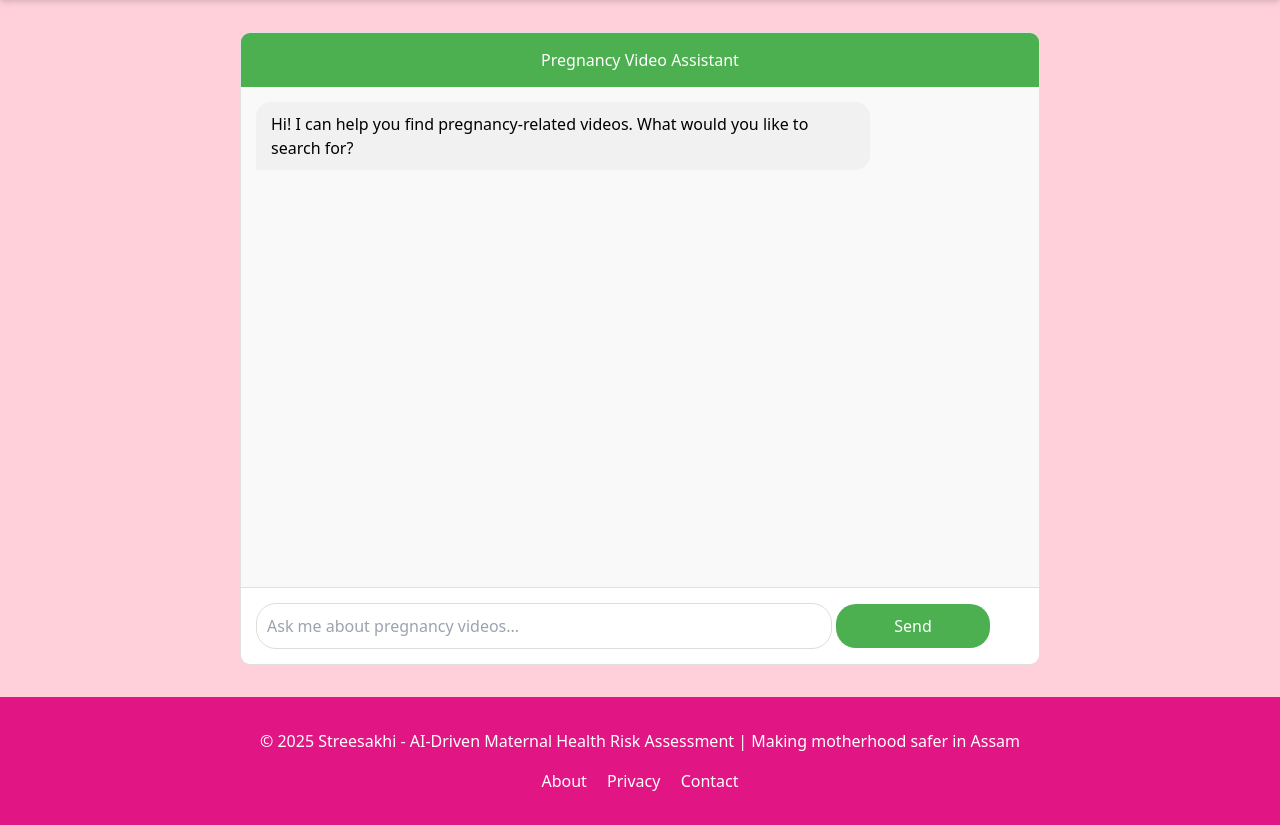
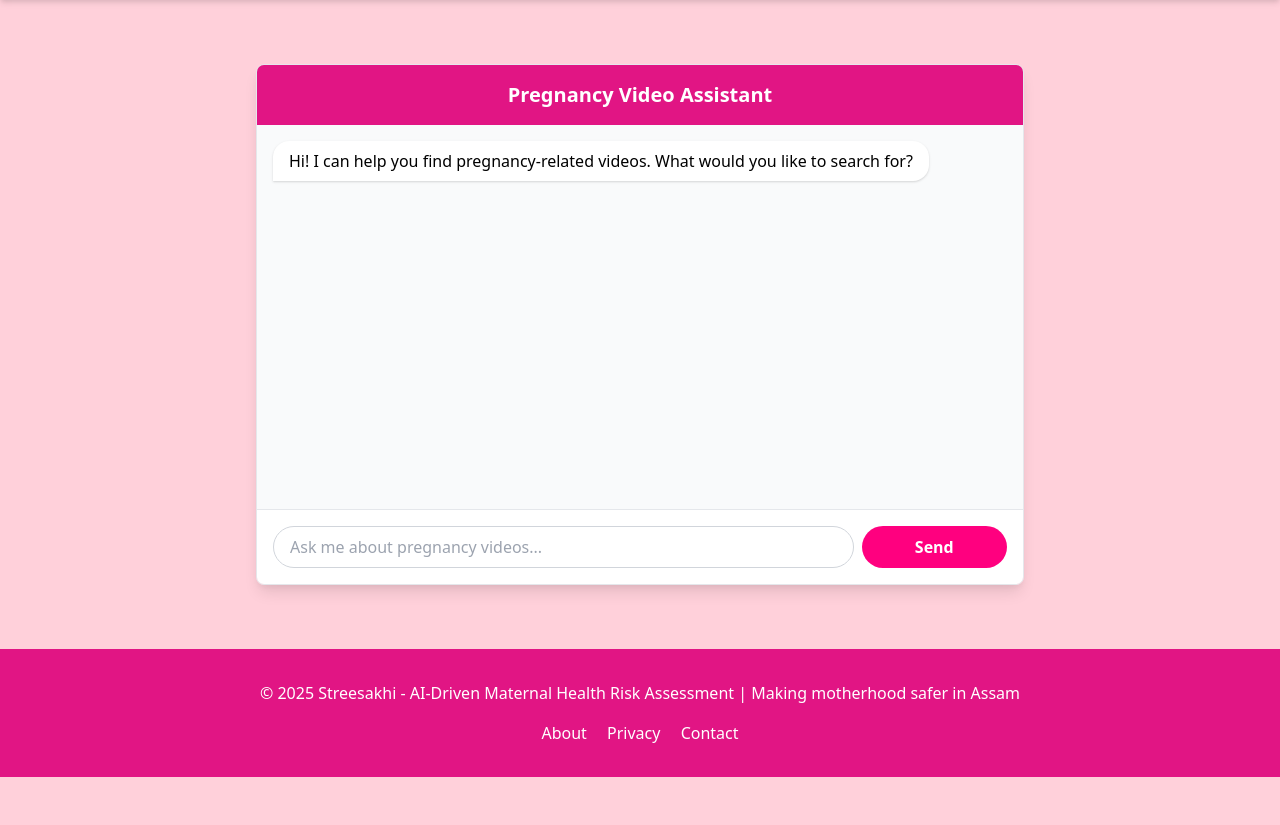
Before and after one commit to inevitablegs/streesakhi, a Django app: page /pregnancy-videos/ in a window 1280 px wide. Shown: the part 64-889 px from the top of the page. After the commit the page ends 841 px from the top, so only its background shows below. Run offline with Django 4.2, Linux system fonts and the light colour scheme; a user stored in the database is signed in.

Commit message:
little frontend

```diff
--- a/maa/templates/maa/pregnancy_videos.html
+++ b/maa/templates/maa/pregnancy_videos.html
@@ -1,138 +1,78 @@
-{% extends 'base.html' %} {% block content %}
-<style>
-    .chat-container {
-        max-width: 800px;
-        margin: 0 auto;
-        border: 1px solid #e0e0e0;
-        border-radius: 10px;
-        overflow: hidden;
-    }
+{% extends 'base.html' %}
+{% block content %}
 
-    .chat-header {
-        background-color: #4CAF50;
-        color: white;
-        padding: 15px;
-        text-align: center;
-    }
-
-    .chat-messages {
-        height: 500px;
-        overflow-y: auto;
-        padding: 15px;
-        background-color: #f9f9f9;
-    }
-
-    .message {
-        margin-bottom: 15px;
-        max-width: 80%;
-    }
-
-    .user-message {
-        margin-left: auto;
-        background-color: #e3f2fd;
-        padding: 10px 15px;
-        border-radius: 15px 15px 0 15px;
-    }
-
-    .assistant-message {
-        margin-right: auto;
-        background-color: #f1f1f1;
-        padding: 10px 15px;
-        border-radius: 15px 15px 15px 0;
-    }
-
-    .video-card {
-        display: flex;
-        margin-top: 10px;
-        background: white;
-        border-radius: 8px;
-        overflow: hidden;
-        box-shadow: 0 2px 4px rgba(0, 0, 0, 0.1);
-    }
-
-    .video-thumbnail {
-        width: 150px;
-        height: 100px;
-        object-fit: cover;
-    }
-
-    .video-info {
-        padding: 10px;
-        flex-grow: 1;
-    }
-
-    .video-title {
-        font-weight: bold;
-        margin-bottom: 5px;
-    }
-
-    .video-description {
-        font-size: 14px;
-        color: #555;
-    }
-
-    .search-form {
-        padding: 15px;
-        background-color: white;
-        border-top: 1px solid #e0e0e0;
-    }
-
-    .search-form input {
-        width: 75%;
-        padding: 10px;
-        border: 1px solid #ddd;
-        border-radius: 20px;
-    }
-
-    .search-form button {
-        width: 20%;
-        padding: 10px;
-        background-color: #4CAF50;
-        color: white;
-        border: none;
-        border-radius: 20px;
-        cursor: pointer;
-    }
-</style>
-
-<div class="chat-container">
-    <div class="chat-header">
-        <h2>Pregnancy Video Assistant</h2>
+<div class="container mx-auto px-4 py-8">
+    <div class="max-w-3xl mx-auto border border-gray-200 rounded-lg overflow-hidden shadow-lg">
+        <!-- Chat Header -->
+        <div class="bg-nav-footer text-white p-4 text-center">
+            <h2 class="text-xl font-bold">Pregnancy Video Assistant</h2>
         </div>
 
-    <div class="chat-messages">
+        <!-- Chat Messages Area -->
+        <div class="h-96 overflow-y-auto p-4 bg-gray-50">
             {% for message in chat_messages %}
-        <div class="message {% if message.sender == 'user' %}user-message{% else %}assistant-message{% endif %}">
-            {% if message.sender == 'user' %} {{ message.content }} {% else %} {{ message.content }} {% if message.results %} {% for video in message.results %}
-            <div class="video-card">
-                <img src="{{ video.thumbnail }}" class="video-thumbnail" alt="Video thumbnail">
-                <div class="video-info">
-                    <div class="video-title">
-                        <a href="{{ video.url }}" target="_blank">{{ video.title }}</a>
+                {% if message.sender == 'user' %}
+                    <div class="flex justify-end mb-4">
+                        <div class="bg-btn bg-opacity-20 text-gray-800 rounded-2xl rounded-br-none px-4 py-2 max-w-xs md:max-w-md" style="color: #ffffff;">
+                            {{ message.content }}
                         </div>
-                    <div class="video-description">
+                    </div>
+                {% else %}
+                    <div class="flex justify-start mb-4">
+                        <div class="bg-white rounded-2xl rounded-bl-none px-4 py-2 shadow max-w-xs md:max-w-md">
+                            {{ message.content }}
+
+                            {% if message.results %}
+                                {% for video in message.results %}
+                                    <div class="mt-3 flex rounded-lg overflow-hidden bg-white border border-gray-200 shadow">
+                                        <img src="{{ video.thumbnail }}" class="w-32 h-24 object-cover" alt="Video thumbnail">
+                                        <div class="p-2 flex-grow">
+                                            <div class="font-bold text-sm mb-1">
+                                                <a href="{{ video.url }}" target="_blank" class="text-btn hover:underline">{{ video.title }}</a>
+                                            </div>
+                                            <div class="text-xs text-gray-600">
                                                 {{ video.description }}
                                             </div>
                                         </div>
                                     </div>
-            {% endfor %} {% endif %} {% endif %}
+                                {% endfor %}
+                            {% endif %}
                         </div>
+                    </div>
+                {% endif %}
             {% empty %}
-        <div class="message assistant-message">
+                <div class="flex justify-start mb-4">
+                    <div class="bg-white rounded-2xl rounded-bl-none px-4 py-2 shadow">
                         Hi! I can help you find pregnancy-related videos. What would you like to search for?
+                    </div>
                 </div>
             {% endfor %}
         </div>
 
-    <form method="post" class="search-form">
+        <!-- Search Form -->
+        <form method="post" class="bg-white p-4 border-t border-gray-200 flex gap-2">
             {% csrf_token %}
-        <input type="text" name="query" placeholder="Ask me about pregnancy videos..." required>
-        <button type="submit">Send</button>
+            <input
+                type="text"
+                name="query"
+                placeholder="Ask me about pregnancy videos..."
+                required
+                class="w-4/5 px-4 py-2 border border-gray-300 rounded-full focus:outline-none focus:ring-2 focus:ring-pink-300"
+            >
+            <button
+                type="submit"
+                class="w-1/5 bg-btn text-white font-bold py-2 px-4 rounded-full hover:shadow-lg transition transform hover:-translate-y-1"
+            >
+                Send
+            </button>
         </form>
     </div>
 
     {% if error %}
-<div style="color: red; text-align: center; margin-top: 10px;">
+        <div class="text-red-600 text-center mt-4">
             {{ error }}
         </div>
-{% endif %} {% endblock %}
+    {% endif %}
+</div>
+
+{% endblock %}
--- a/maa/views.py
+++ b/maa/views.py
@@ -313,6 +313,7 @@ from django.contrib.auth.decorators import login_required
 from django.shortcuts import render
 from nutrition import analyze_image_file
 import markdown
+
 @login_required
 def nutrition_tool(request):
     result = None
@@ -348,50 +349,126 @@ from datetime import date, timedelta
 from collections import OrderedDict
 from datetime import date, timedelta
 
+from django.utils import timezone
+from markdown import markdown
+from collections import OrderedDict
+from datetime import date, timedelta
+from django.shortcuts import render, redirect
+from django.contrib.auth.decorators import login_required
+from .models import NutritionEntry
+from .forms import NutritionDayForm  # make sure you're importing the correct form
+
 @login_required
 def nutrition_tracker(request):
     form = NutritionDayForm(request.POST or None)
-    if request.method == 'POST' and form.is_valid():
-        sel_date = form.cleaned_data['date']
-        for slot in ['morning','noon','evening','night']:
-            choice = form.cleaned_data[f'{slot}_choice']
-            manual = form.cleaned_data[f'{slot}_manual']
-            desc = choice or manual
-            if desc:
-                NutritionEntry.objects.update_or_create(
-                    user=request.user,
-                    date=sel_date,
-                    time_slot=slot.upper(),
-                    defaults={'description': desc}
-                )
-        return redirect('nutrition_tracker')
+    report_html = None
 
-    # last 7 days
-    today    = date.today()
+    if request.method == 'POST':
+        if 'generate_report' in request.POST:
+            report_md = generate_nutrition_report(request.user.id)
+            print(request.user.id)
+            report_html = markdown(report_md)
+        elif form.is_valid():
+            sel_date = form.cleaned_data['date']
+            for slot in ['morning', 'noon', 'evening', 'night']:
+                choice = form.cleaned_data[f'{slot}_choice']
+                manual = form.cleaned_data[f'{slot}_manual']
+                desc = choice or manual
+                if desc:
+                    NutritionEntry.objects.update_or_create(
+                        user=request.user,
+                        date=sel_date,
+                        time_slot=slot.upper(),
+                        defaults={'description': desc}
+                    )
+            return redirect('nutrition_tracker')
+
+    # Build the summary for the last 7 days
+    today = date.today()
     week_ago = today - timedelta(days=6)
     entries = NutritionEntry.objects.filter(
         user=request.user,
         date__range=[week_ago, today]
     )
 
-    # build summary with lowercase keys
     summary = OrderedDict()
     for i in range(7):
         d = week_ago + timedelta(days=i)
-        summary[d] = {'morning':'','noon':'','evening':'','night':''}
+        summary[d] = {'morning': '', 'noon': '', 'evening': '', 'night': ''}
 
     for e in entries:
         summary[e.date][e.time_slot.lower()] = e.description
 
     return render(request, 'maa/nutrition_tracker.html', {
-        'form':    form,
+        'form': form,
         'summary': summary,
+        'report_html': report_html,
     })
+
+
+
+from phi.agent import Agent
+from phi.tools.sql import SQLTools
+from phi.model.google import Gemini
+
+def generate_nutrition_report(user_id):
+    agent = Agent(
+        tools=[SQLTools(db_url="sqlite:///db.sqlite3")],
+        model=Gemini(id="gemini-2.0-flash-exp", temperature=0.4),
+    )
+
+    prompt = f"""
+        You are a personalized nutrition coach for a pregnant woman living in the North‑East region of India.
+        Her daily food/drink logs for the last 2 days are stored in the table `maa_nutritionentry` with columns:
+        - `date`
+        - `time_slot` (MORNING/NOON/EVENING/NIGHT)
+        - `description` (free‑text of what she ate or drank, likely including rice dishes, fish curries, bamboo shoot preparations, fermented chutneys, local greens, seasonal fruits, etc.)
+
+        **Step 1: Data retrieval**
+        Use SQL to fetch exactly those rows for `user_id = {user_id}` where `date >= date('now','-1 days')`, sorted by `date ASC`, `time_slot ASC`.
+
+        **Step 2: Nutrient breakdown with regional context**
+        From each `description`, infer approximate quantities of:
+        - **Macros**: protein (e.g. fish, eggs, legumes), carbohydrates (e.g. rice, black rice, sticky rice), fats (e.g. mustard oil, groundnut oil)
+        - **Key micros**: iron (leafy greens like spinach, mustard greens), calcium (milk, local cheeses, tofu), folate (bamboo shoots, green leafy vegetables), vitamin D (sun‑exposed mushrooms, egg yolks), omega‑3 (freshwater fish), fiber (local vegetables, seasonal fruits), water
+
+        Use your knowledge of North‑East Indian recipes (e.g. fish tenga, khar, smoked meats, sohnt–a fermented fish paste) to estimate servings and nutrient content.
+
+        **Step 3: Summary of intake**
+        Produce a table showing for each nutrient:
+        - **Total** consumed over the 2‑day period
+        - **Daily average**
+        - **Recommended range** per ICMR/WHO guidelines for pregnant women in India
+
+        Color‑code cells:
+        - 🔴 over‑consumed
+        - 🔵 under‑consumed
+        - 🟢 on target
+
+        **Step 4: Actionable insights**
+        For each nutrient off‑target:
+        - Brief note on health implications (e.g. “Low iron can worsen anemia, fatigue”)
+        - Suggest 2–3 local foods or simple recipes (e.g. “Include a small bowl of saag tutum with mustard greens”, “Snack on boiled rice flakes with jaggery and coconut”)
+
+        **Step 5: Forward recommendations**
+        Based on current trends, craft a **2‑day sample meal plan** (breakfast, lunch, dinner, snacks) using North‑East staples (rice, fish, bamboo shoots, fermented chutneys, seasonal fruits) to balance nutrients.
+
+        **Bonus features:**
+        - A daily **hydration reminder** (“Sip warm water or herbal ginger tea between meals”)
+        - A habit tip (“Keep a small jar of roasted chana for quick protein boosts”)
+        - A 3‑point “To‑Do” checklist (e.g. “Eat an extra serving of green leafy vegetables tomorrow”)
+
+        Deliver the entire report as **Markdown**, with clear headings, tables, and color‑coded nutrient summaries.
+"""
+
+    response = agent.run(prompt)
+    return response.content
 
 
 
 from django.core.files.storage import FileSystemStorage
 from django.utils import timezone
+import markdown
 
 @login_required
 def ultrasound_analysis(request):
@@ -428,7 +505,8 @@ def ultrasound_analysis(request):
 
             if file_paths:
                 analyzer = PregnancyUltrasoundAnalyzer()
-                report = analyzer.analyze(file_paths)
+                raw_result = analyzer.analyze(file_paths)
+                report = markdown.markdown(raw_result)
 
             # Clean up files
             for path in file_paths:
```
Also changed, not shown: maa/templates/maa/nutrition_tracker.html (+17 -0 lines), db.sqlite3. Lines whose indentation alone changed are shown as unchanged.
